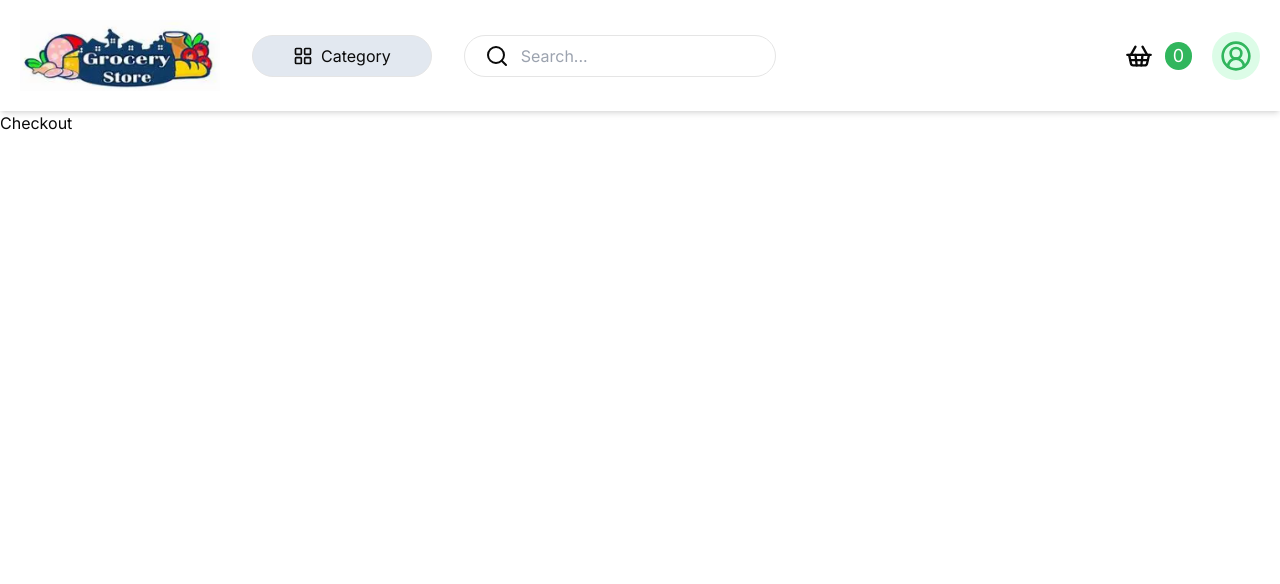
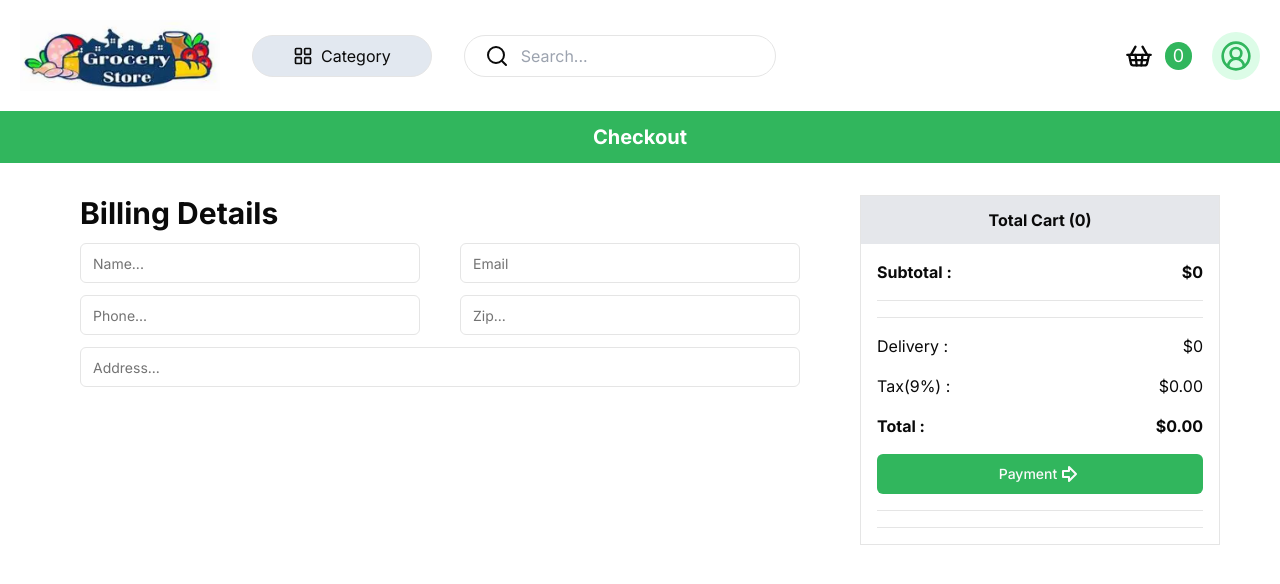
Before and after one commit to CodewithMK180105/Online-Grocery-Store-using-Next-JS, a Next.js app: page /checkout in a window 1280 px wide. Shown: the top 584 px of the page. Built offline with nearby package versions, Linux system fonts and the light colour scheme.

Commit message:
Completed with checkout page

```diff
--- a/app/(routes)/checkout/page.tsx
+++ b/app/(routes)/checkout/page.tsx
@@ -1,5 +1,69 @@
+"use client"
+import { Button } from "@/components/ui/button";
+import { Input } from "@/components/ui/input";
+import { ArrowBigRight } from "lucide-react";
+import { useContext } from "react";
+import { CartContext } from "@/app/context/cartContextProvider";
+
 export default function Checkout(){
+
+    const cartContext = useContext(CartContext);
+
+    if (!cartContext) {
+        throw new Error("CartContext must be used within a CartContextProvider");
+    }
+
+    const { getTotalCartItems, getTotalCartAmount } = cartContext;
+
+    const getSubtotalCartAmount=getTotalCartAmount();
+    const noOfItemsAdded=getTotalCartItems();
+
+    const taxAmount=(): number=>{
+        return (9/100)*getSubtotalCartAmount;
+    }
+
+    const totalAmount=(): number=>{
+        let tax=taxAmount();
+        let cartTotal=getSubtotalCartAmount;
+        let delivery=(noOfItemsAdded>0)?30:0;
+        return tax+cartTotal+delivery;
+    }
+
+    const formatCurrency = (amount: number): string => {
+        return amount.toFixed(2);
+      };
+
     return(
-        <h1>Checkout</h1>
+        <>
+            <h2 className="p-3 bg-primary text-xl font-bold text-center text-white">Checkout</h2>
+            <div className="p-5 px-5 md:px-10 grid grid-cols-1 md:grid-cols-3 py-8">
+                <div className="mx-10 md:col-span-2 mb-8">
+                    <h2 className="font-bold text-xl sm:text-3xl">Billing Details</h2>
+                    <div className="grid grid-cols-1 sm:grid-cols-2 gap-3 sm:gap-10 mt-3">
+                        <Input placeholder="Name..."/>
+                        <Input placeholder="Email"/>
+                    </div>
+                    <div className="grid grid-cols-1 sm:grid-cols-2 gap-3 sm:gap-10 mt-3">
+                        <Input placeholder="Phone..."/>
+                        <Input placeholder="Zip..."/>
+                    </div>
+                    <div className="mt-3">
+                        <Input placeholder="Address..." />
+                    </div>
+                </div>
+                <div className="mx-5 border">
+                    <h2 className="p-3 bg-gray-200 font-bold text-center">Total Cart ({noOfItemsAdded})</h2>
+                    <div className="p-4 flex flex-col gap-4">
+                        <h2 className="font-bold flex justify-between">Subtotal : <span>${getSubtotalCartAmount}</span></h2>
+                        <hr /><hr />
+                        <h2 className="flex justify-between">Delivery : <span>${(noOfItemsAdded>0)?30:0}</span></h2>
+                        <h2 className="flex justify-between">Tax(9%) : <span>${formatCurrency(taxAmount())}</span></h2>
+                        <h2 className="font-bold flex justify-between">Total : <span>${formatCurrency(totalAmount())}</span></h2>
+                        <Button>Payment <ArrowBigRight /></Button>
+                        <hr /><hr />
+                    </div>
+                </div>
+            </div>
+        </>
     )
 }
--- a/app/_components/cartItemList.tsx
+++ b/app/_components/cartItemList.tsx
@@ -35,8 +35,8 @@ export default function CartItemList({ cartItems }: { cartItems: Record<number,
                                     <Image
                                         src={product.image}
                                         alt={`${product.name} image`}
-                                        height={100}
-                                        width={100}
+                                        height={80}
+                                        width={80}
                                         className="border p-2"
                                     />
                                     <div>
--- a/app/context/cartContextProvider.tsx
+++ b/app/context/cartContextProvider.tsx
@@ -66,13 +66,11 @@ const CartContextProvider = ({ children }: any) => {
         let totalItems = 0;
         for (const item in productItems) {
             if (cartItems[item] > 0) {
-                totalItems += cartItems[item];
+                totalItems += 1;
             }
         }
         return totalItems;
     }
-    // console.log(getTotalCartItems);
-    console.log(getTotalCartAmount);
 
     const contextValue = { cartItems, addToCart, removeFromCart, getTotalCartAmount, getTotalCartItems };
 
```
